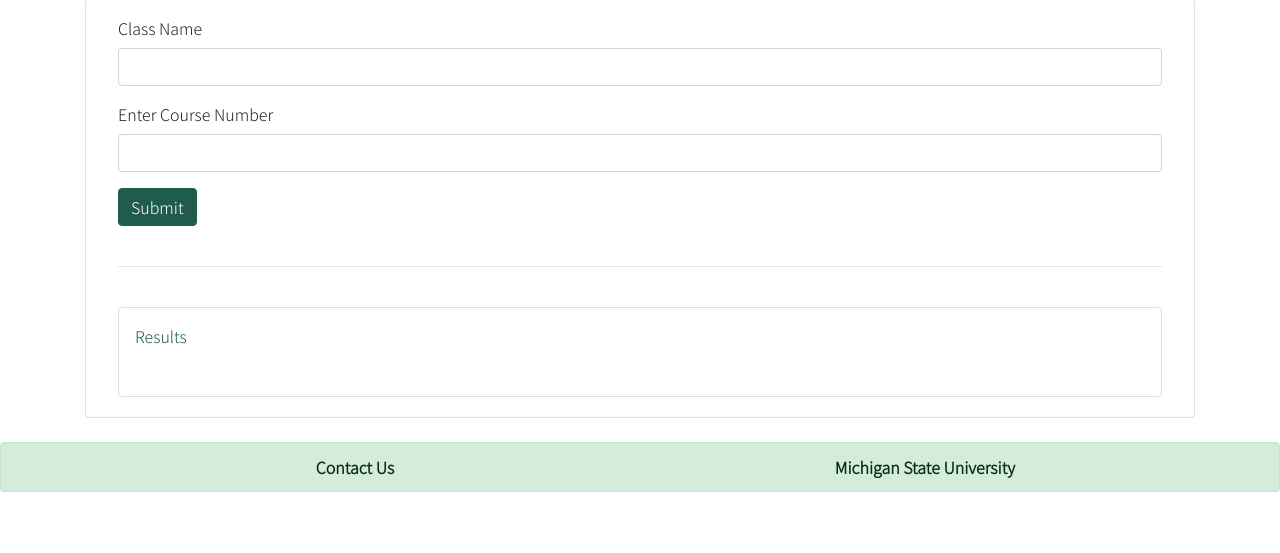
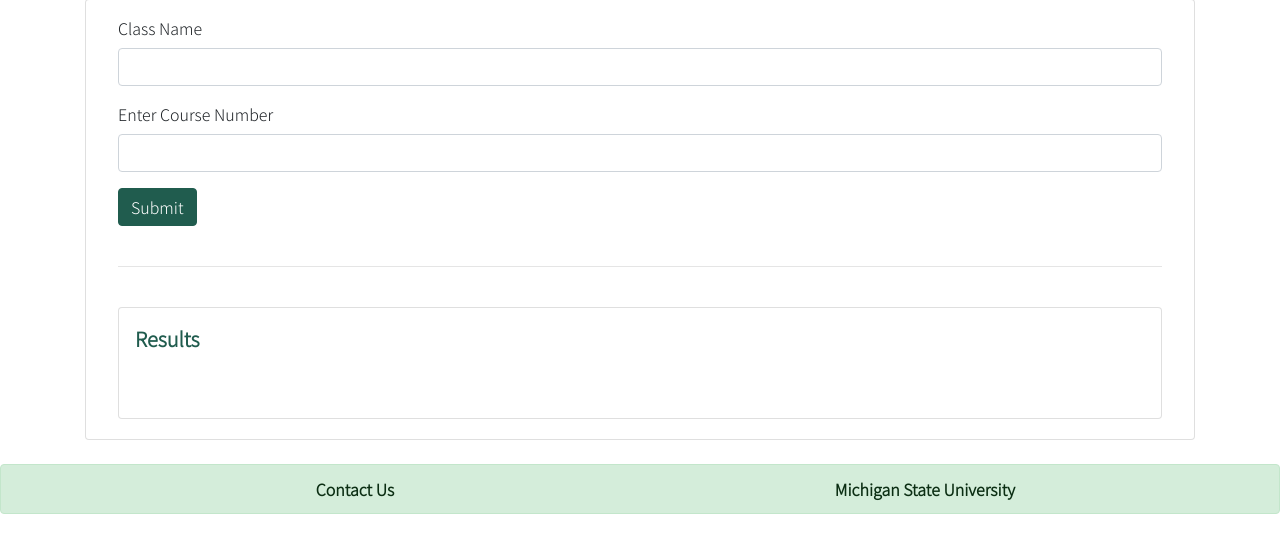
Before and after one commit to AshGod16/MSUGradesAPI, a Flask app: page /interactive in a window 1280 px wide. Shown: the part 81-634 px from the top of the page. Run offline with Flask 2, Linux system fonts and the light colour scheme; some libraries are stand-ins or nearby versions.

Commit message:
new css, results showing

```diff
--- a/static/js/msuGrades.js
+++ b/static/js/msuGrades.js
@@ -61,7 +61,7 @@ Interactive.prototype.communicate = function () {
         dataType: 'text',
         success: function (data) {
             // debugger;
-            jQuery('#apiresults').html(data);
+            jQuery('#apiresults').html(JSON.stringify(data));
             console.log(data)
         },
         error: function(xhr, status, error){
--- a/templates/interactive.html
+++ b/templates/interactive.html
@@ -86,7 +86,7 @@
                 <br>
                 <div class="card" id="results" >
                     <div class="card-title">
-                        Results
+                        <p class="sub-heading"><strong>Results</strong></p>
                     </div>
                     <div class="card-body" id="apiresults">
 
```
